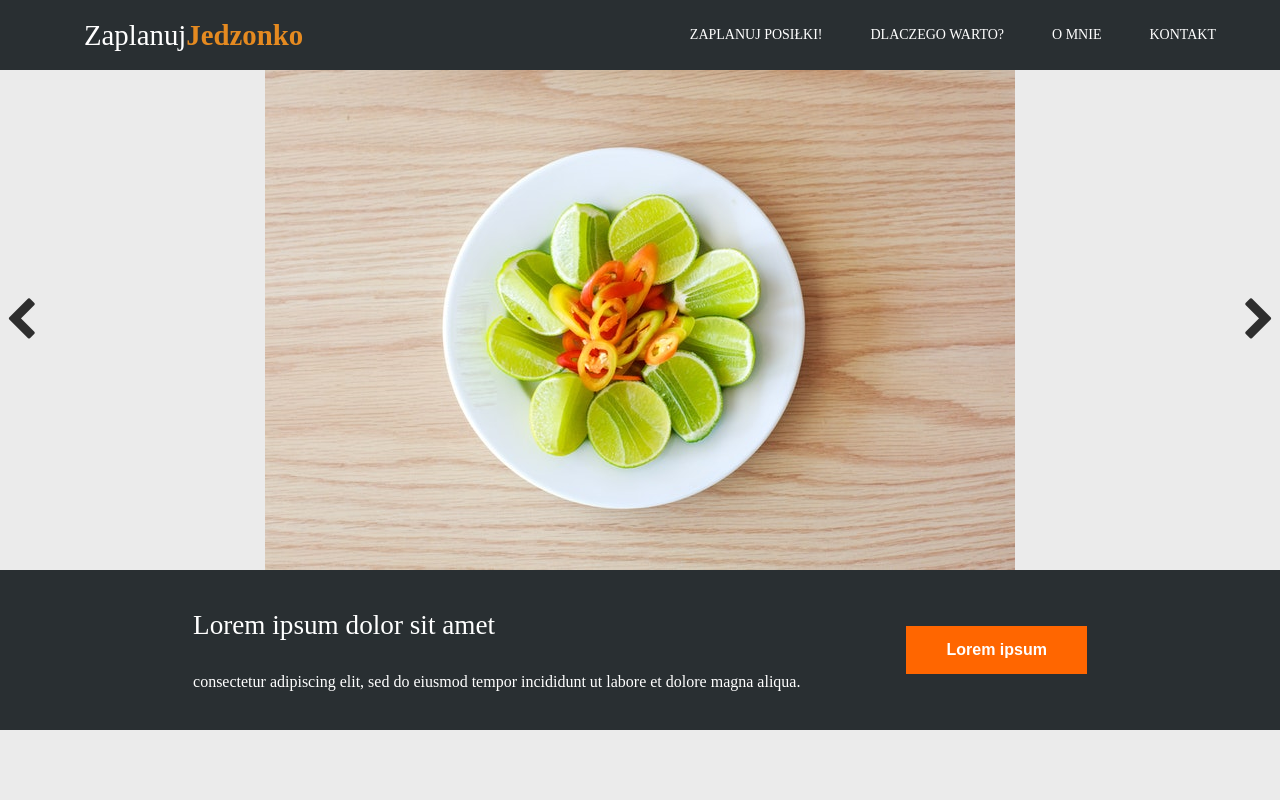
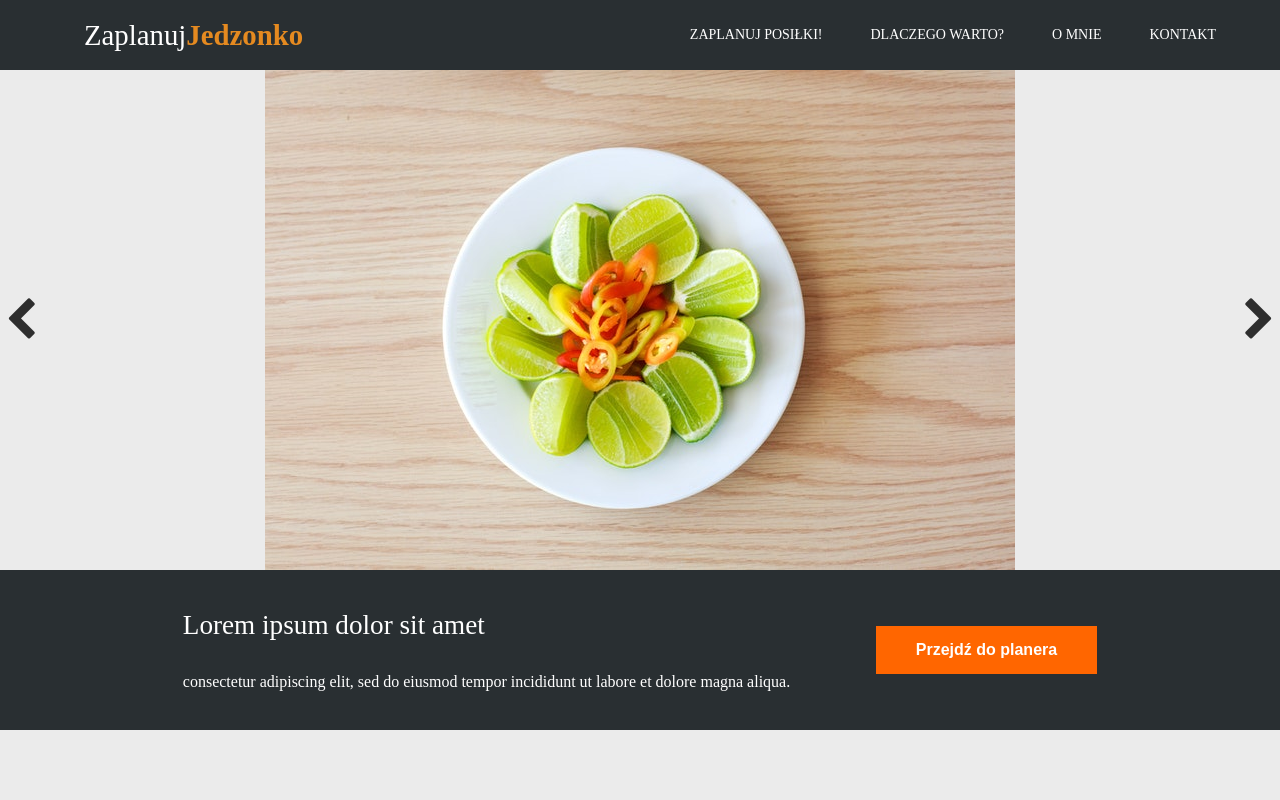
Before and after one commit to Pietrzi/meal-app, a React (Create React App) app: page / in a window 1280 px wide. Shown: the top 800 px of the page. Built offline with nearby package versions, Linux system fonts and the light colour scheme; a web font is replaced by a local one.

Commit message:
ready to add some logic

```diff
--- a/src/Components/LandingPage/Redirect.js
+++ b/src/Components/LandingPage/Redirect.js
@@ -1,11 +1,9 @@
 import React from 'react';
-import Wrapper from '../Wrapper';
 import { Link } from "react-router-dom";
 
 export default function Redirect() {
     return (
         <div className='redirect' id='goToApp'>
-            {/* <Wrapper> */}
                 <div className='redirect__desc'>
                     <div className='redirect__info'>
                         <h3>Lorem ipsum dolor sit amet</h3>
@@ -16,11 +14,10 @@ export default function Redirect() {
                     </div>
                     <div className='redirect__btn'>
                         <button>
-                            <Link to='/app'>Lorem ipsum</Link>
+                            <Link to='/app'>Przejdź do planera</Link>
                         </button>
                     </div>
                 </div>
-            {/* </Wrapper> */}
         </div>
     )
 }
--- a/src/Components/Wrapper.js
+++ b/src/Components/Wrapper.js
@@ -1,5 +1,5 @@
-import React from 'react';
+import React from "react";
 
-const Wrapper = ({children}) => <div className="wrapper">{children}</div>
+const Wrapper = ({ children }) => <div className='wrapper'>{children}</div>;
 
 export default Wrapper;
```
Also changed, not shown: src/Components/Application/BackDrop.js (deleted, +0 -16 lines), src/Components/Application/Przepisy.js (+1 -13 lines), src/Components/Test.js (deleted, +0 -9 lines).
